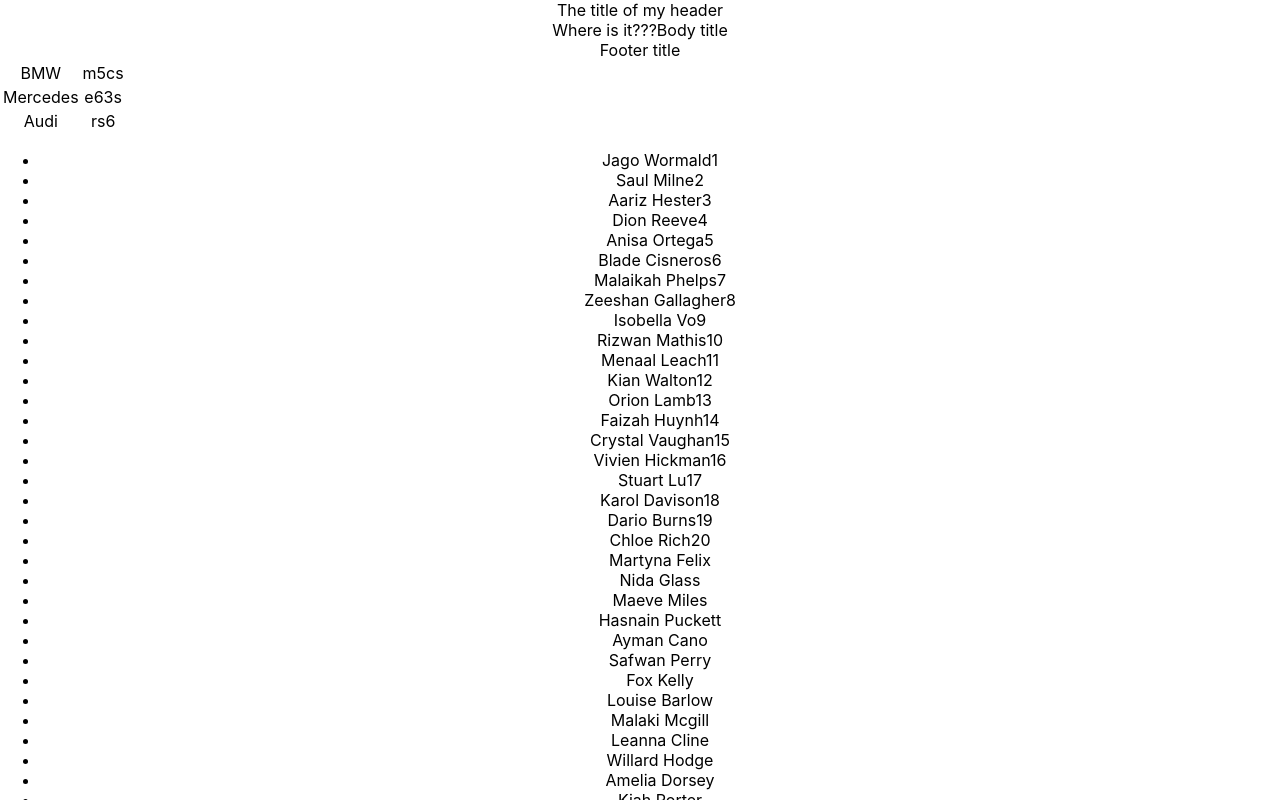
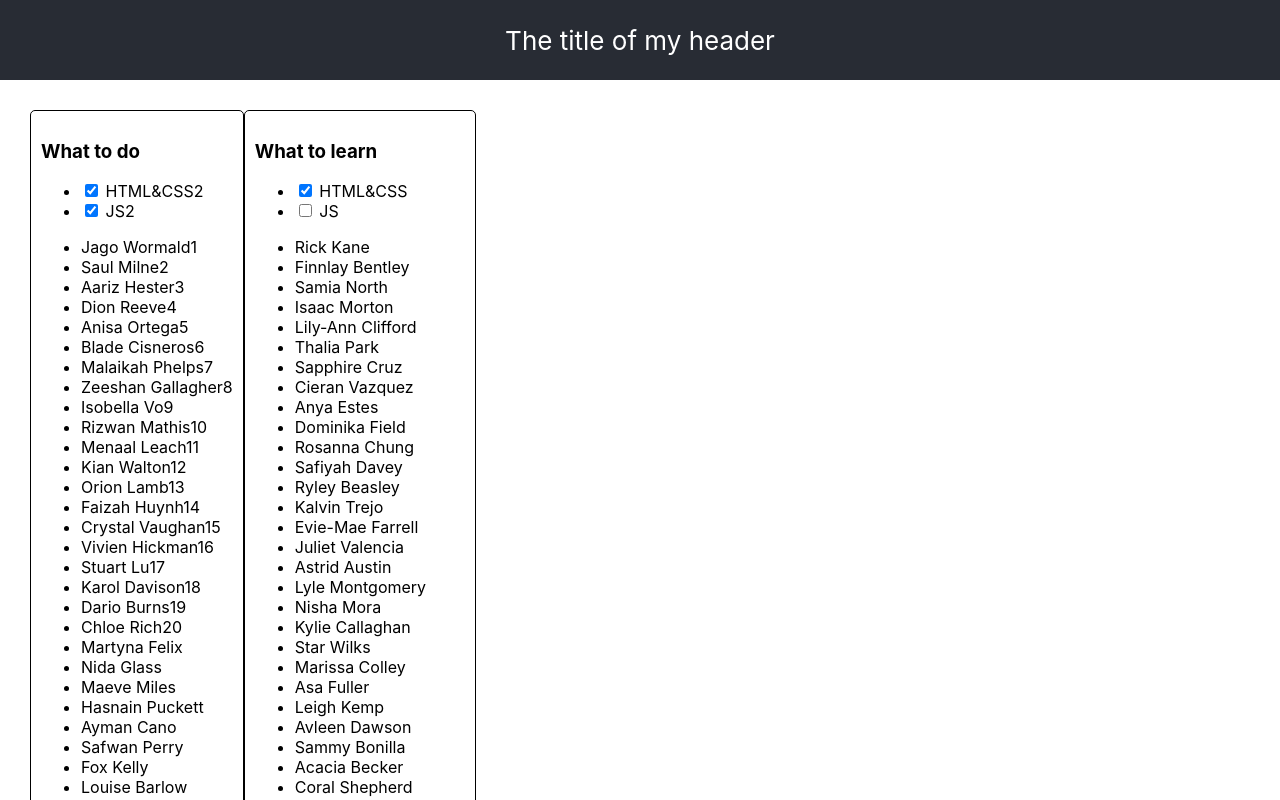
Before and after one commit to showermax/vscodeapp, a React (Create React App) app: page / in a window 1280 px wide. Shown: the top 800 px of the page. Built offline with nearby package versions, Linux system fonts and the light colour scheme.

Commit message:
task with 2 datas

```diff
--- a/src/App.css
+++ b/src/App.css
@@ -1,7 +1,11 @@
 .App {
   text-align: center;
+
 }
-
+.App-body{
+  padding: 30px;
+  display: flex;  text-align: center;
+}
 .App-logo {
   height: 40vmin;
   pointer-events: none;
@@ -13,9 +17,15 @@
   }
 }
 
+.list{
+  padding:10px;
+  border: 1px solid black;
+  text-align: left;
+  border-radius: 5px;
+}
 .App-header {
   background-color: #282c34;
-  min-height: 100vh;
+  min-height: 10vh;
   display: flex;
   flex-direction: column;
   align-items: center;
--- a/src/App.tsx
+++ b/src/App.tsx
@@ -5,6 +5,7 @@ import { Header } from './site/header';
 import { Body } from './site/body';
 import { Footer } from './site/footer';
 import { NewComponent } from './NewComponent';
+import { Tasks } from './Tasks';
 
 function App() {
   const topCars = [
@@ -71,7 +72,7 @@ function App() {
     title: "What to learn",
     tasks: [
       { taskId: 1, title: "HTML&CSS", isDone: true },
-      { taskId: 2, title: "JS", isDone: true }
+      { taskId: 2, title: "JS", isDone: false }
     ],
     students: [
       'Rick Kane',
@@ -130,9 +131,12 @@ function App() {
   return (
     <div className="App">
       <Header title={'The title of my header'} />
-      <Body titleForBody={'Body title'} />
+      <div className='App-body'>
+      <Tasks title = {data1.title} tasks = {data1.tasks} students = {data1.students}/>
+      <Tasks title = {data2.title} tasks = {data2.tasks} students = {data2.students}/>
+      </div>
       <Footer titleForFooter={'Footer title'} />
-      <NewComponent students={data1.students} cars={topCars} />
+
     </div>
   );
 }
--- a/src/NewComponent.tsx
+++ b/src/NewComponent.tsx
@@ -1,4 +1,5 @@
 import React from 'react';
+
 type NewComponentType = {
     students: Array<string>
     cars:Array<spType>
--- /dev/null
+++ b/src/Tasks.tsx
@@ -0,0 +1,26 @@
+type DataType = {
+    title: string
+    tasks: Array<TasksType>
+    students: Array<string>
+}
+
+type TasksType = {
+    taskId: number
+    title: string
+    isDone: boolean
+}
+
+export const Tasks = (props: DataType) => {
+    return (
+        <div className="list">
+            <h3>{props.title}</h3>
+            <ul>
+            {props.tasks.map(el => <li key={el.taskId}><input type="checkbox" checked={el.isDone}/> {el.title}</li>)}
+            </ul>
+            <ul>
+            {props.students.map((el,i) => <li key={i}>{el}</li>)}
+            </ul>
+
+        </div>
+    )
+}
--- a/src/site/header.tsx
+++ b/src/site/header.tsx
@@ -3,7 +3,7 @@ type HeaderType={
 }
 export const Header = (props: HeaderType) => {
     return (
-    <div>
+    <div className="App-header">
         {props.title}
     </div>
     )
```
